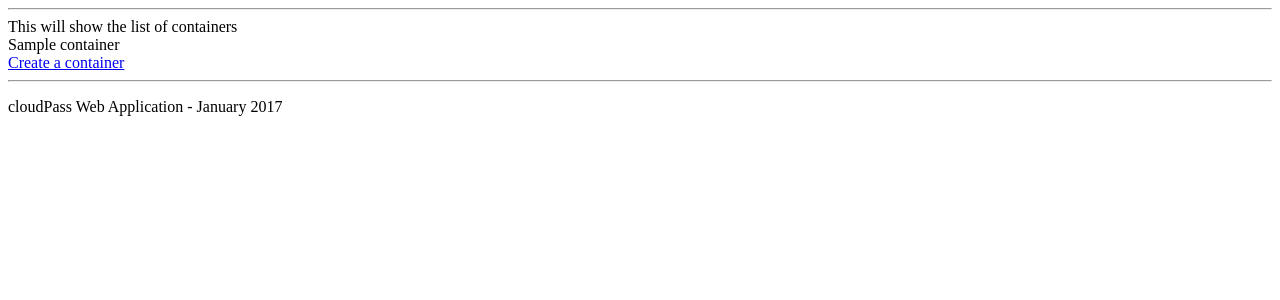
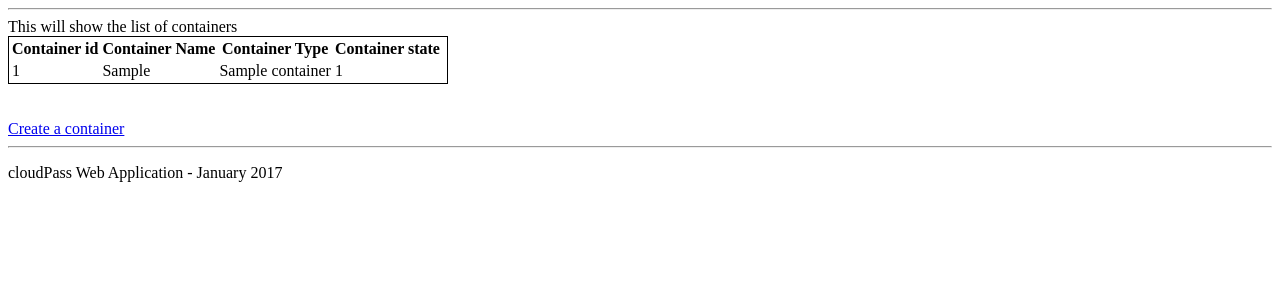
Before and after one commit to pciruzzi/cloudPaas, a Django app: page /containers/ in a window 1280 px wide. Shown: the part 98-398 px from the top of the page. Run offline with Django 3.2, Linux system fonts and the light colour scheme; a user stored in the database is signed in; tables that the repository leaves empty hold one stand-in row (values such as "Sample post").

Commit message:
Changing the index, status to complete

```diff
--- a/containers/templates/containers/index.html
+++ b/containers/templates/containers/index.html
@@ -3,9 +3,30 @@
 {% block content %}
 	This will show the list of containers
 	<br>
-	{% for c in containers %}
-    {{ c.containerName }}
-	{% endfor %}
+	<table style="border: 1px solid black">
+		<tr>
+			<th>Container id</th>
+			<th>Container Name</th>
+			<th>Container Type</th>
+			<th>Container state</th>
+		</tr>
+		{% for c in containers %}
+		<tr>
+			<form method="post" action="{% url 'change' %}">
+				<td>{{ c.id }}</td>
+				<td>{{ c.containerType }}</td>
+				<td>{{ c.containerName }}</td>
+				<td>{{ c.currentState }}</td>
+				<td></td>
+			</form>
+
+		</tr>
+		{% endfor %}
+	</table>
+
+
+    <br>
+
 	<br>
 	<a href="{% url 'create' %}">Create a container</a>
 
--- a/containers/views.py
+++ b/containers/views.py
@@ -9,10 +9,18 @@ from containers.models import Container
 @login_required
 def index(request):
 	context = {}
+	current_user = request.user
+	print("The current user is: ")
+	print(current_user.id)
+	#context = RequestContext(request)
 	print("In the index")
-	containers = Container.objects.all()
+	containers = Container.objects.filter(user = current_user)
+	#containers = Container.objects.all()
+
 	for c in containers:
 		print(c.containerName)
+	#user = context['user']
+	print(current_user)
 	context = {'containers':containers}
 	return render(request, 'containers/index.html', context)
 
@@ -34,7 +42,19 @@ def create(request):
 
 @csrf_exempt
 @login_required
+def change(request):
+	context = {}
+	if request.method == 'GET':
+		return render(request, 'containers/index.html', context)
+
+	elif request.method == 'POST':
+		return render(request, 'containers/index.html', context)
+
+
+@csrf_exempt
+@login_required
 def run(request,container_id):
+	print
 	context = {}
 	if request.method == 'POST':
 		container = Container.objects.get(id=container_id)
```
